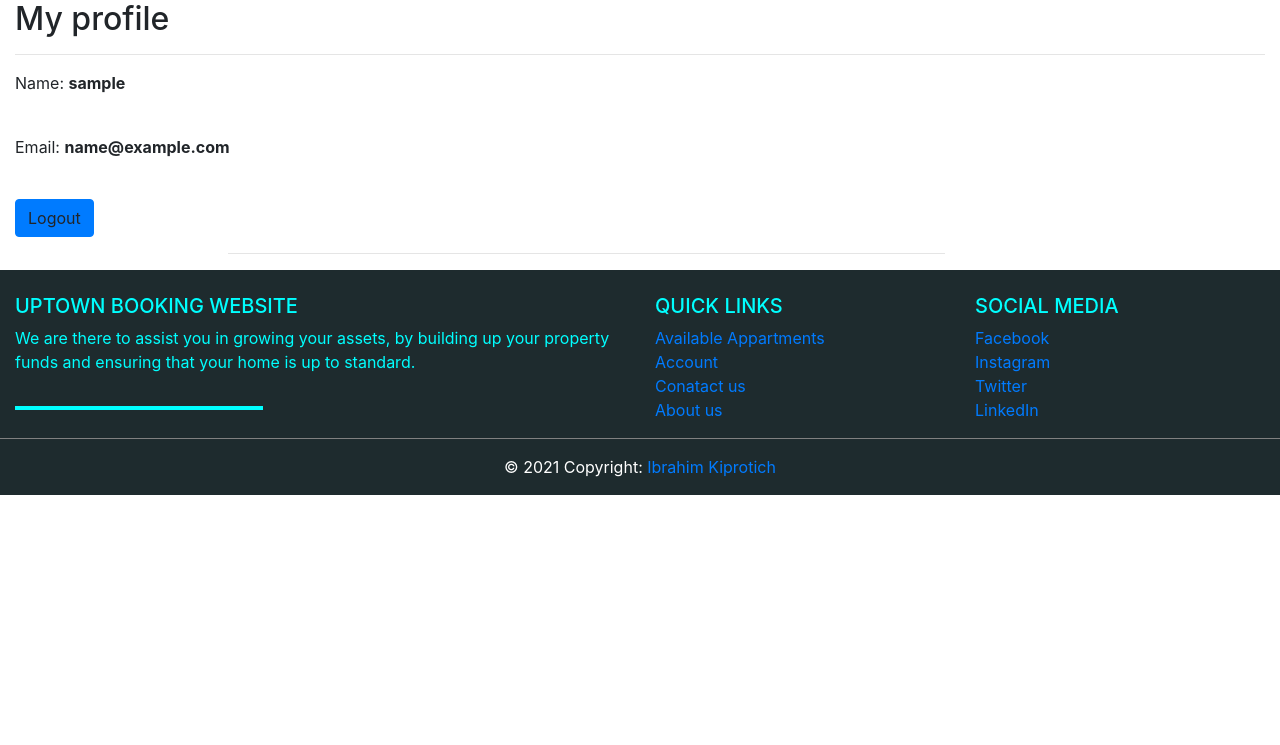
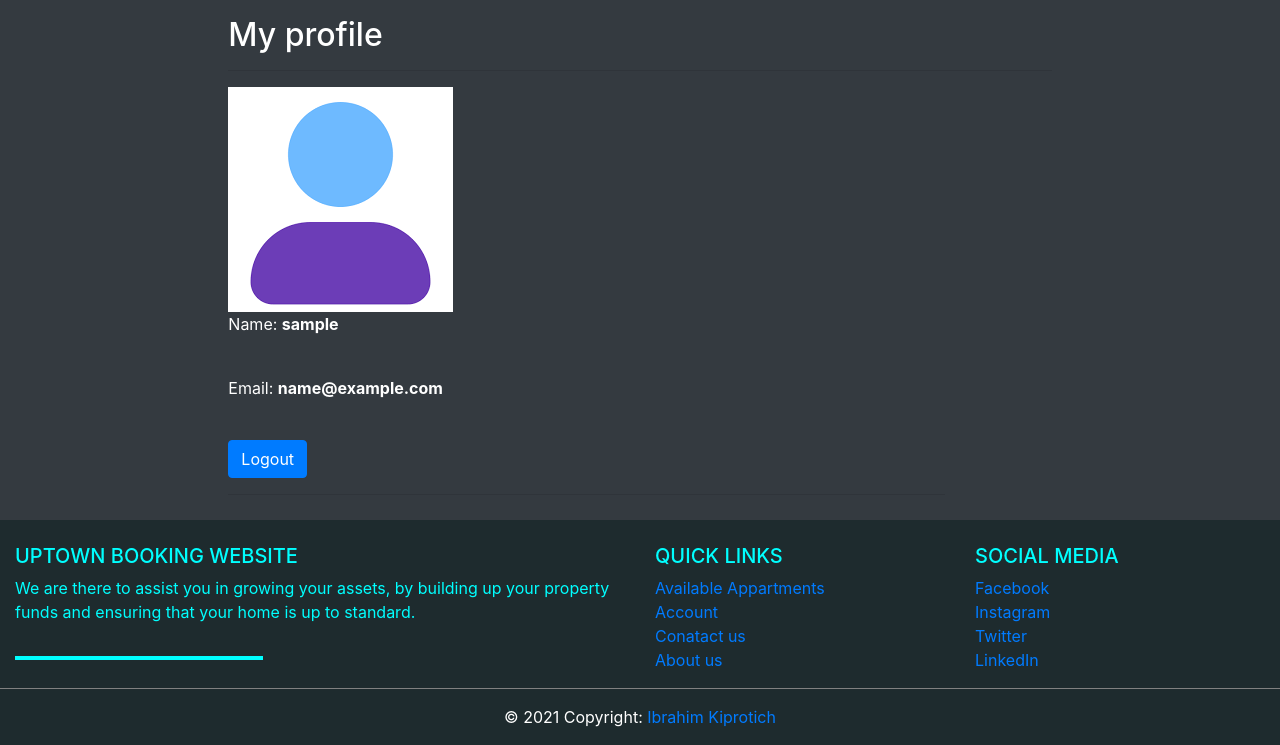
Before and after one commit to Rubyroy12/property-booking, a Django app: a page that uses bookingapp/templates/profile.html in a window 1280 px wide. Shown: the part 57-802 px from the top of the page. Before the commit the page ends 552 px from the top, so only its background shows below. Run offline with Django 3.2, Linux system fonts and the light colour scheme; the visitor is signed in with stand-in values (Sample User, id 1); some libraries are stand-ins or nearby versions.

Commit message:
style profile page

```diff
--- a/bookingapp/templates/index.html
+++ b/bookingapp/templates/index.html
@@ -9,7 +9,7 @@
 
      <div class="col-md-12 bg-secondary" style="height:20vh; opacity: 0.6;display:flex; align-items:center;justify-content:center;flex-direction:column ">
         <h2 class="welcome text-white" style="font-weight:bolder;">Welcome to Uptown booking site</h2>
-        <a href="{% url 'property'%}" class="btn btn-primary" style="color: black;border-bottom: 2px solid black;">View Available appartments</a>
+        <a href="{% url 'property'%}" class="btn btn-primary" style="color: black;border-bottom: 2px solid rgb(132, 252, 252);">View Available appartments</a>
 
      </div>
 
--- a/bookingapp/templates/profile.html
+++ b/bookingapp/templates/profile.html
@@ -2,14 +2,21 @@
 {% load bootstrap4 %}
 {% load static %}
 {%block content %}
-<div class="container-fluid">
+<div class="container-fluid bg-dark text-white" style="height:65vh">
 
-    <h2>My profile</h2>
-    <hr>
-    <p>Name: <strong>{{user.username}}</strong></p><br>
-    <p>Email: <strong>{{user.email}}</strong></p>
-    <br>
-    <a class="btn btn-primary" href="/accounts/logout" style="color: inherit;">Logout</a>
+    <div class="row">
+        <div class="col-md-2"></div>
+        <div class="col-md-8">
+            <h2 class="mt-3">My profile</h2>
+            <hr>
+            <img src="../static/images/account.png" alt="">
+            <p>Name: <strong>{{user.username}}</strong></p><br>
+            <p>Email: <strong>{{user.email}}</strong></p>
+            <br>
+            <a class="btn btn-primary" href="/accounts/logout" style="color: inherit;">Logout</a>
+        </div>
+        <div class="col-md-2"></div>
+    </div>
     <div class="row">
 
 
```
Also changed, not shown: bookingapp/static/images/account.png (added).
